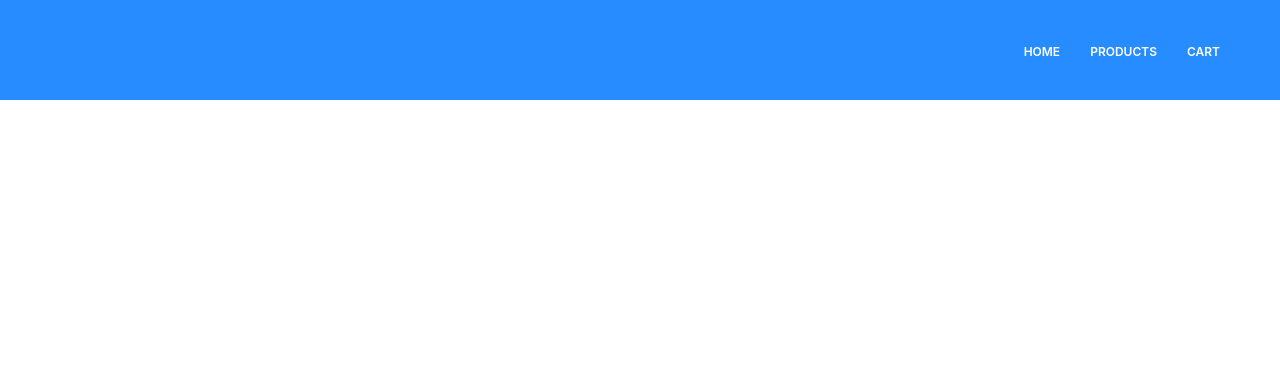
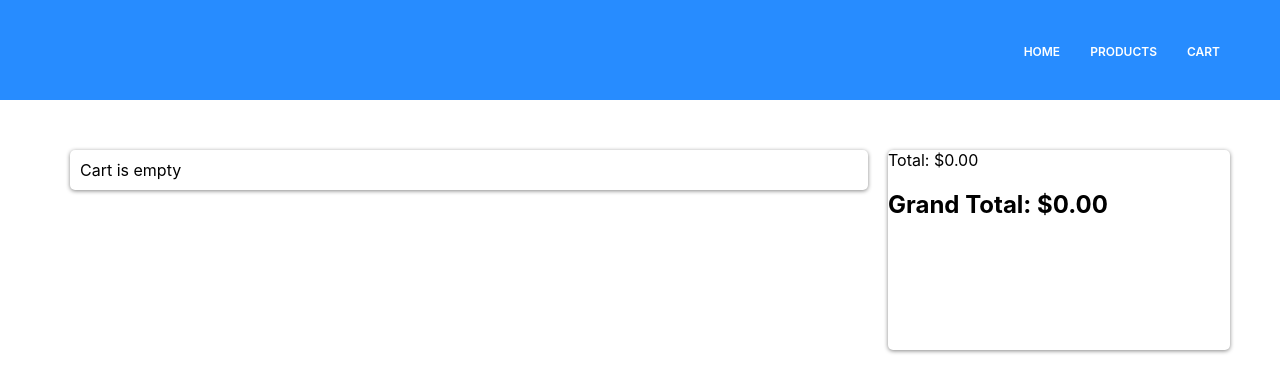
Before and after one commit to PabloVazquezFayat/react-ecom, a React (Create React App) app: page /cart in a window 1280 px wide. Shown: the top 392 px of the page. Built offline with nearby package versions, Linux system fonts and the light colour scheme.

Commit message:
added item discounts logic to cart

```diff
--- /dev/null
+++ b/src/Components/Cart/Cart.css
@@ -0,0 +1,66 @@
+.cart{
+    width: 100%;
+    margin: 0px;
+    padding: 0px;
+}
+
+.cart-container{
+    /* background: red; */
+    padding: 50px;
+    display: flex;
+    justify-content: space-between;
+    align-items: flex-start;
+}
+
+.cart-items-container{
+    /* background: green; */
+    width: 70%;
+    padding: 0px 20px;
+}
+
+.cart-items-container ul{
+    padding: 0px;
+    margin: 0px;
+}
+
+.cart-order{
+    width: 30%;
+    min-height: 200px;
+    box-shadow: 0px 1px 4px rgb(134, 134, 134);
+    border-radius: 5px;
+}
+
+.cart-item{
+    /* background: red; */
+    padding: 10px;
+    margin: 0px 0px 15px 0px;
+    list-style: none;
+    box-shadow: 0px 1px 4px rgb(134, 134, 134);
+    border-radius: 5px;
+    display: flex;
+    justify-content: space-between;
+}
+
+.cart-item h5{
+    padding: 0px;
+    margin: 0px;
+}
+
+.cart-item-price{
+    /* background: greenyellow; */
+    min-width: 100px;
+    display: flex;
+    flex-direction: column;
+    align-items: flex-end;
+}
+
+.cart-item-price ul{
+    list-style: none;
+    padding: 0px;
+    margin: 0px;
+    display: flex;
+    flex-direction: column;
+    align-items: flex-end;
+    font-size: 12px;
+    color: red;
+}
--- a/src/Components/Cart/Cart.jsx
+++ b/src/Components/Cart/Cart.jsx
@@ -1,22 +1,110 @@
+import './Cart.css';
 import React from 'react';
-import Navbar from '../Navbar/Navbar'
+import Navbar from '../Navbar/Navbar';
 
 export default function Cart(props) {
 
-    // var names = [];
-    // names[0] = prompt("New member name?");
-    // localStorage.setItem("names", JSON.stringify(names));
-
-    // //...
-    // var storedNames = JSON.parse(localStorage.getItem("names"));
-
     const cart = props.cart;
 
-    console.log(cart)
+    const calculatedFinalTotal = (price, discounts)=> {
+
+        if(!discounts){
+            return price;
+        }
+
+        const discountAmounts = discounts.filter( discount => discount.offer.indexOf('-') !== -1)
+            .map( discount => discount.offer.split('-')[1])
+            .reduce((a, b)=> parseInt(a) + parseInt(b));
+
+        const discountPercentages = discounts.filter( discount => discount.offer.indexOf('%') !== -1)
+            .map( discount => discount.offer.split('%')[0]);
+
+
+        price -= discountAmounts || 0;
+
+        discountPercentages.forEach( discount => {
+            let discountInDollars = (price * discount) / 100;
+            price -= discountInDollars;
+        });
+
+        console.log(price)
+
+        return price;
+
+    }
+
+    const generatePriceString = (price)=> {
+        return `$${price.toFixed(2)}`;
+    }
+
+    const createCartItems = ()=> {
+
+        if(cart.length === 0){
+            return <li className="cart-item">Cart is empty</li>
+        }
+
+        return cart.map((product, i)=> {
+            return  <li key={i} id={product.id} className="cart-item">
+                        <h5>{product.name}</h5>
+                        <div className="cart-item-price">
+                            {generatePriceString(product.price)}
+                            {
+                                product.discounts
+                                ?
+                                <ul>
+                                    {product.discounts.map((discount, i) => <li key={i}>{`${discount.name}.......${discount.offer}${discount.offer.indexOf('%') === -1 ? '.00' : '' }`}</li>)}
+                                </ul>
+                                :
+                                null
+                            }
+                            {
+                                product.discount
+                                ?
+                                <div className="final-total">
+                                    {`$${calculatedFinalTotal(product.price, product.discounts)}`}
+                                </div>
+                                :
+                                null
+                            }
+                        </div>
+                    </li>
+        });
+
+    }
+
+    const getTotal = ()=> {
+
+        if(cart.length === 0){
+            return "0.00";
+        }
+
+        const prices = cart.map( product => calculatedFinalTotal(product.price, product.discounts));
+        const total = prices.reduce( (a, b) => a + b);
+
+        return total.toFixed(2);
+
+    }
+
 
     return (
         <div className="cart">
             <Navbar/>
+
+            <div className="cart-container">
+
+                <div className="cart-items-container">
+                    <ul>
+                        {createCartItems()}
+                    </ul>
+                </div>
+
+                <div className="cart-order">
+                    <div>Total: ${getTotal()}</div>
+                    <h2>Grand Total: ${getTotal()}</h2>
+                </div>
+
+            </div>
+
         </div>
     )
 }
--- a/src/Components/Product/Product.jsx
+++ b/src/Components/Product/Product.jsx
@@ -7,9 +7,10 @@ export default function Product(props) {
     return (
         <div>
             <img src={product.images[0]} alt=""/>
-            <div className="featured-details">
-                <div className="featured-name">{product.name}</div>
-                <div className="featured-price">
+            <div className="product-details">
+                <div className="product-name">{product.name}</div>
+                <div className="product-description">{product.description}</div>
+                <div className="product-price">
                     <div>
                         <span>Price:</span>
                         <span>${product.price}</span>
```
Also changed, not shown: public/products.json (+11 -1 lines).
